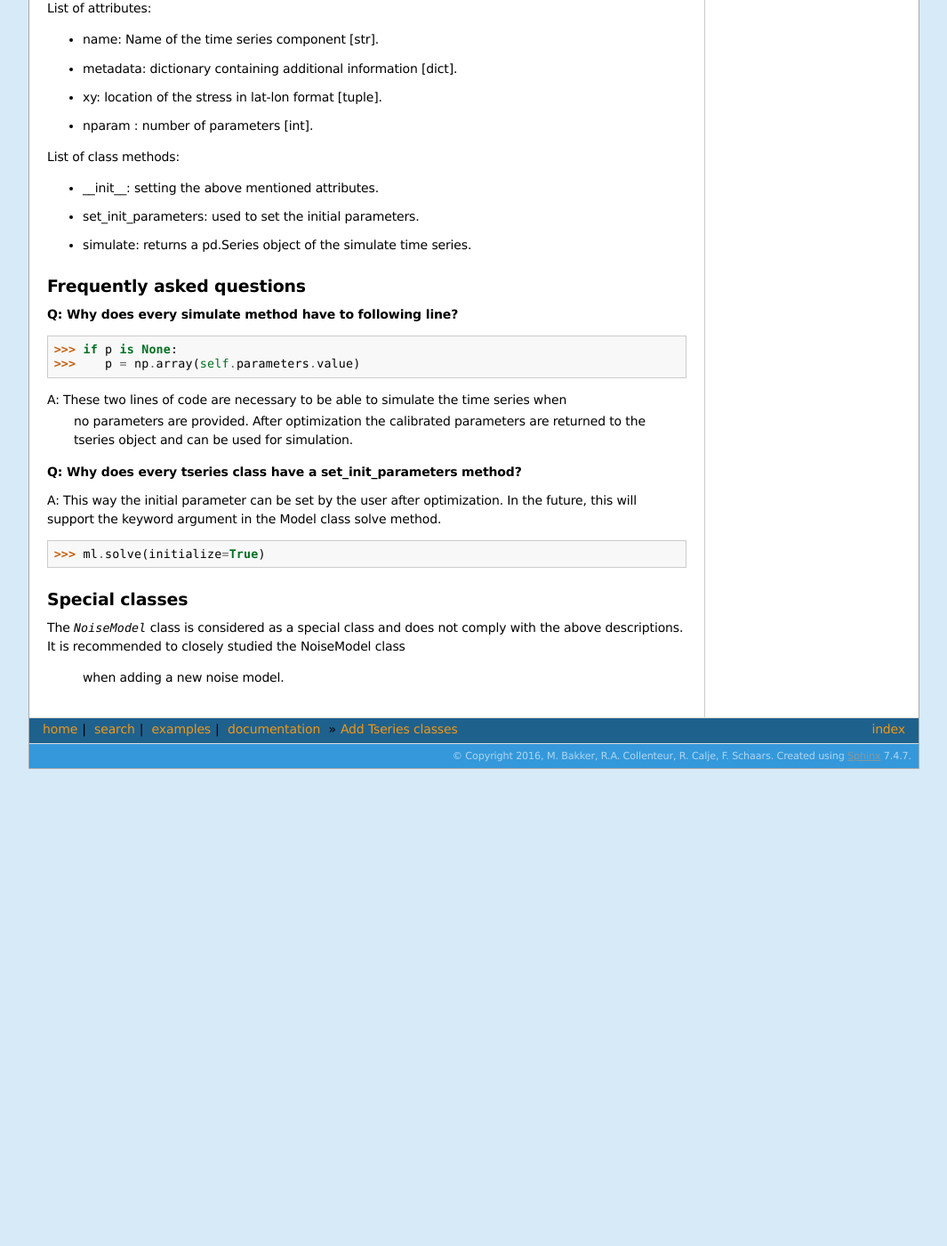
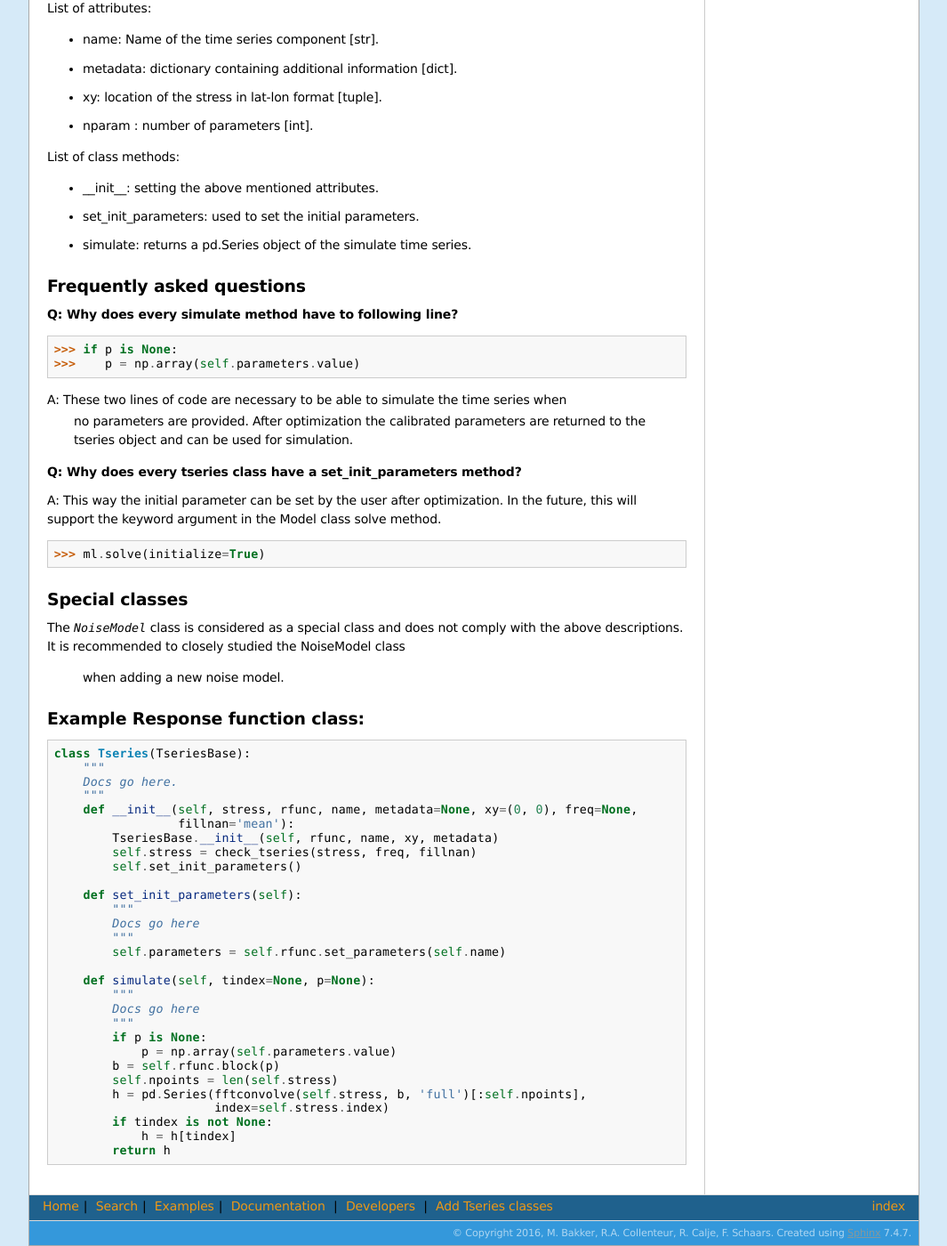
Before and after one commit to pastas/pastas, a Sphinx documentation site: the page built from doc/developers/add_tseries.rst, in a window 1280 px wide and 1400 px high, scrolled down 495 px. Shown: the whole window at 89% size, without its empty margins (107-1172 px from the left). Built offline with Sphinx 7.4.7, drawn with Linux system fonts in a browser that asks for light colours; before the commit the page ends 1359 px from its top, so only the background shows below that; some of the changed text lies outside the part shown.

Commit message:
Add developers guide on the website

```diff
--- a/doc/_templates/layout.html
+++ b/doc/_templates/layout.html
@@ -2,11 +2,12 @@
 
 
 {% block rootrellink %}
-        <li><a href="{{ pathto('index') }}">home</a>|&nbsp;</li>
-        <li><a href="{{ pathto('search') }}">search</a>|&nbsp;</li>
-        <li><a href="{{ pathto('examples') }}">examples</a>|&nbsp;
-        </li>
-       <li><a href="{{ pathto('content') }}">documentation </a> &raquo;</li>
+        <li><a href="{{ pathto('index') }}">Home</a>|&nbsp;</li>
+        <li><a href="{{ pathto('search') }}">Search</a>|&nbsp;</li>
+        <li><a href="{{ pathto('examples') }}">Examples</a>|&nbsp;</li>
+       <li><a href="{{ pathto('content') }}">Documentation </a> |&nbsp;</li>
+       <li><a href="{{ pathto('developers') }}">Developers </a> |&nbsp;</li>
+
 {% endblock %}
 
 
--- a/doc/content.rst
+++ b/doc/content.rst
@@ -8,3 +8,4 @@ Table of contents
    installation
    getting_started
    modules
+   developers
--- a/doc/add_tseries.rst
+++ b/doc/developers/add_tseries.rst
@@ -52,3 +52,37 @@ Special classes
 The `NoiseModel` class is considered as a special class and does not comply with
 the above descriptions. It is recommended to closely studied the NoiseModel class
  when adding a new noise model.
+
+Example Response function class:
+~~~~~~~~~~~~~~~~~~~~~~~~~~~~~~~~
+::
+
+    class Tseries(TseriesBase):
+        """
+        Docs go here.
+        """
+        def __init__(self, stress, rfunc, name, metadata=None, xy=(0, 0), freq=None,
+                     fillnan='mean'):
+            TseriesBase.__init__(self, rfunc, name, xy, metadata)
+            self.stress = check_tseries(stress, freq, fillnan)
+            self.set_init_parameters()
+
+        def set_init_parameters(self):
+            """
+            Docs go here
+            """
+            self.parameters = self.rfunc.set_parameters(self.name)
+
+        def simulate(self, tindex=None, p=None):
+            """
+            Docs go here
+            """
+            if p is None:
+                p = np.array(self.parameters.value)
+            b = self.rfunc.block(p)
+            self.npoints = len(self.stress)
+            h = pd.Series(fftconvolve(self.stress, b, 'full')[:self.npoints],
+                          index=self.stress.index)
+            if tindex is not None:
+                h = h[tindex]
+            return h
```
Also changed, not shown: doc/developers.rst (added, +41 -0 lines), doc/developers/Add_rfunc.rst (added, +73 -0 lines), doc/gwtsa.recharge.rst (+0 -8 lines), doc/developers/add_recharge.rst (added), 1 other file.
